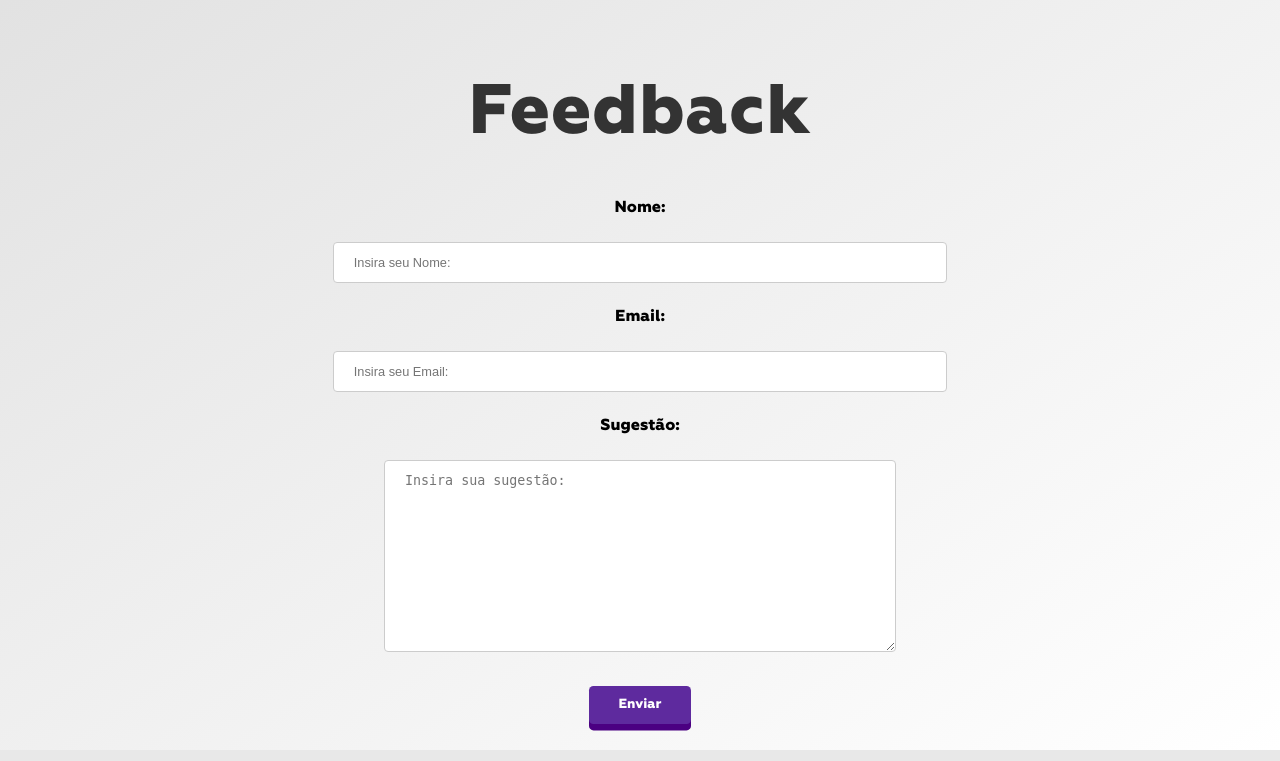
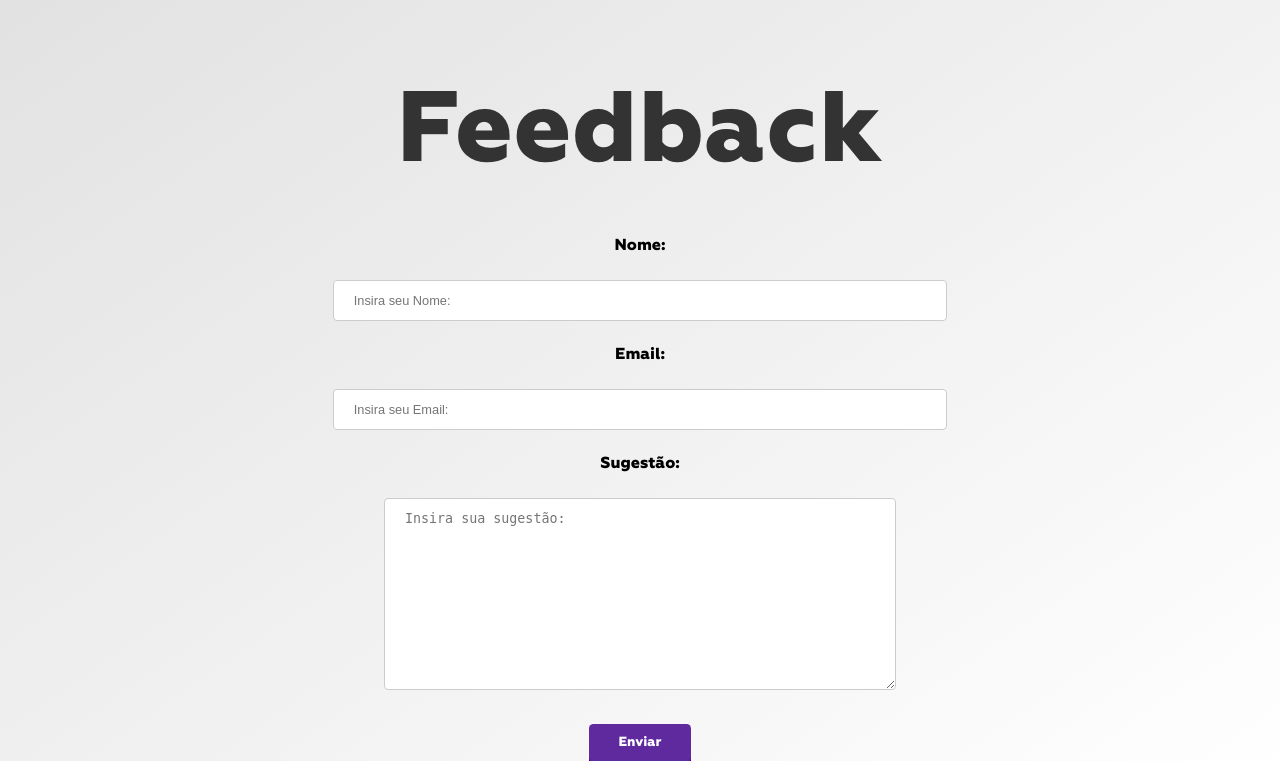
Before and after one commit to Ludovico-Pitoco/Schelp, a PHP site: page /feedback.php in a window 1280 px wide. Shown: the part 107-868 px from the top of the page. Run offline with PHP 8.4, Linux system fonts and the light colour scheme; data that the repository does not hold is empty; some web fonts are replaced.

Commit message:
Update style.css

```diff
--- a/CSS/style.css
+++ b/CSS/style.css
@@ -212,7 +212,7 @@ body {
 
 .titulo {
     font-family: 'Geoform', sans-serif;
-    font-size: 70px;           /* Tamanho maior */
+    font-size: 100px;           /* Tamanho maior */
     text-align: center;        /* Centralizado */
     margin: 70px 0 40px 0;     /* Mais espaçamento */
     color: #333;
```
